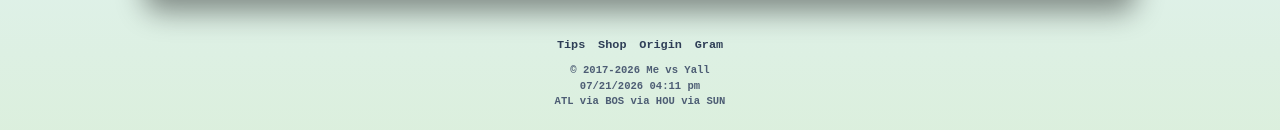
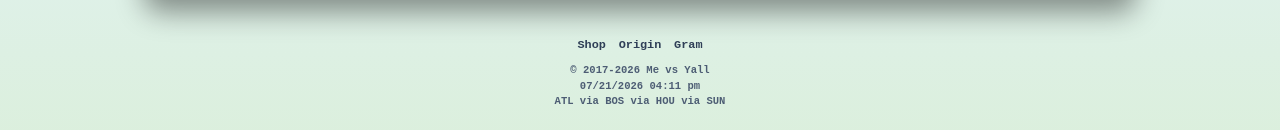
Before and after one commit to roybrown77/me-vs-yall, a React (Vite) app in the folder src/client/: page / in a window 1280 px wide. Shown: the part 790-920 px from the top of the page. Built offline with nearby package versions, Linux system fonts and the light colour scheme; no server answers; what auth0-js would draw is missing.

Commit message:
hide tips page

```diff
--- a/src/client/src/pages/Home/index.jsx
+++ b/src/client/src/pages/Home/index.jsx
@@ -484,9 +484,9 @@ const Home = () => {
 
         <footer className="home-doodle__footer">
           <div className="home-doodle__footer-links">
-            <Link className="home-doodle__footer-link" to="/tips">
+            {false && <Link className="home-doodle__footer-link" to="/tips">
               Tips
-            </Link>
+            </Link>}
             <Link className="home-doodle__footer-link" to="/shop">
               Shop
             </Link>
```
